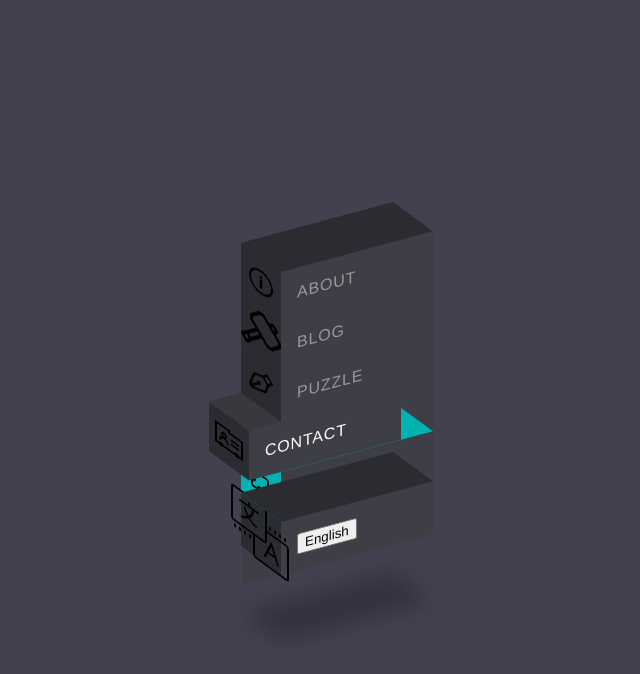
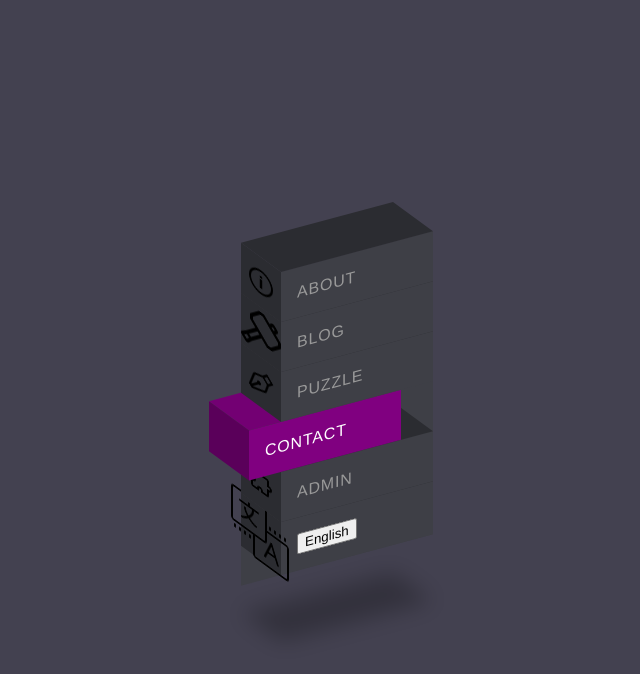
Before and after one commit to chunyukuo88/portfolio2, a React (Create React App) app: page / in a window 1280 px wide. In both pictures the pointer is over the item "CONTACT". Shown: the top 674 px of the page, without its empty margins (303-943 px from the left). Built offline with nearby package versions, Linux system fonts and the light colour scheme.

Commit message:
feat: basic animation effect complete.

```diff
--- a/src/App.css
+++ b/src/App.css
@@ -112,16 +112,64 @@ li:nth-child(4) {
   z-index: 3;
 }
 
+li:nth-child(4):hover {
+  background: purple;
+  z-index: 3;
+}
+
+li:nth-child(4):hover::before {
+  transition: 0.5s;
+  background: purple;
+  z-index: 3;
+}
+li:nth-child(4):hover::after {
+  transition: 0.5s;
+  background: purple;
+  z-index: 0;
+}
 
 
+li:nth-child(5) {
+  transition: 0.5s;
+  z-index: 2;
+}
 
 li:nth-child(5):hover {
   background: aqua;
-  z-index: 5;
+  z-index: 2;
+}
+
+li:nth-child(5):hover::before {
+  transition: 0.5s;
+  background: aqua;
+  z-index: 2;
+}
+li:nth-child(5):hover::after {
+  transition: 0.5s;
+  background: aqua;
+  z-index: 0;
+}
+
+li:nth-child(6) {
+  transition: 0.5s;
+  z-index: 1;
 }
 
 li:nth-child(6):hover {
-  z-index: 6;
+  background: orange;
+  z-index: 1;
+}
+
+li:nth-child(6):hover::before {
+  transition: 0.5s;
+  background: orange;
+  z-index: 1;
+}
+
+li:nth-child(6):hover::after {
+  transition: 0.5s;
+  background: orange;
+  z-index: 0;
 }
 
 ul li:hover {
@@ -149,11 +197,6 @@ ul li::before {
   transform: skewY(45deg);
 }
 
-
-
-ul li:nth-child(5)::before, ul li:nth-child(5)::after {
-  background: aqua;
-}
 
 ul li::after {
   content: '';
```
